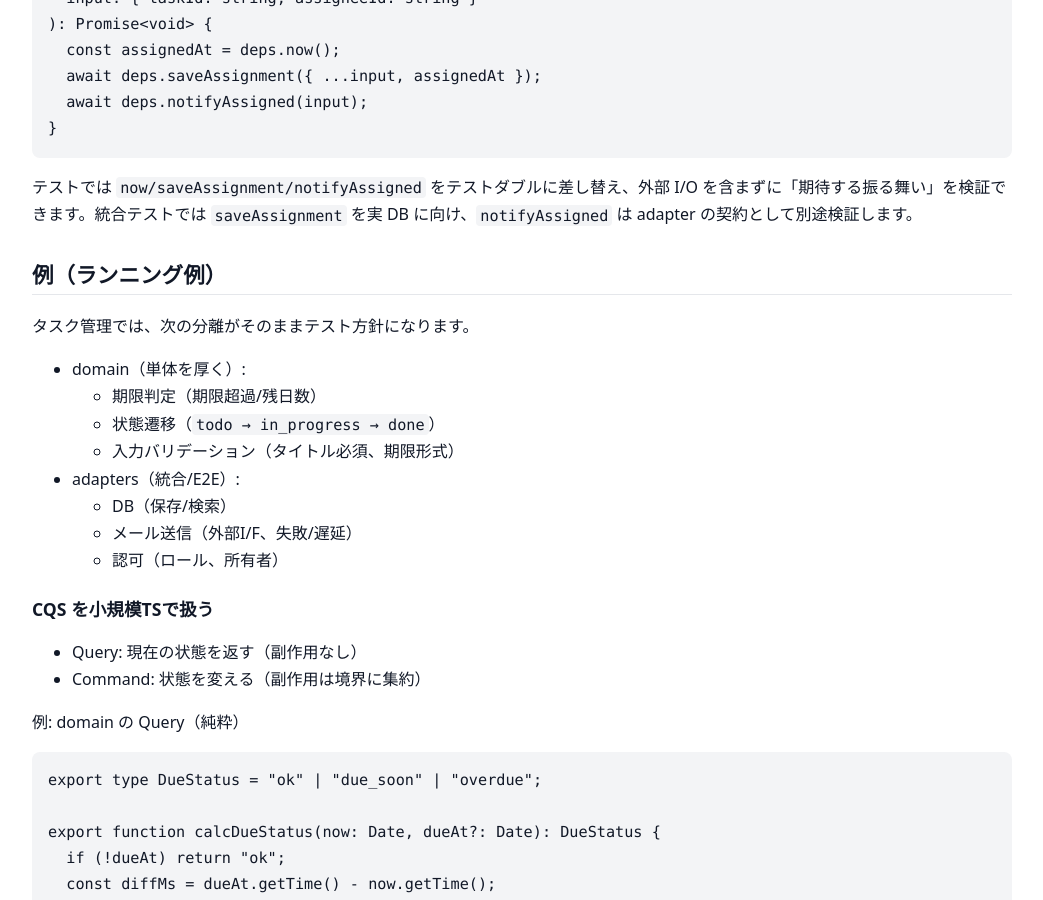
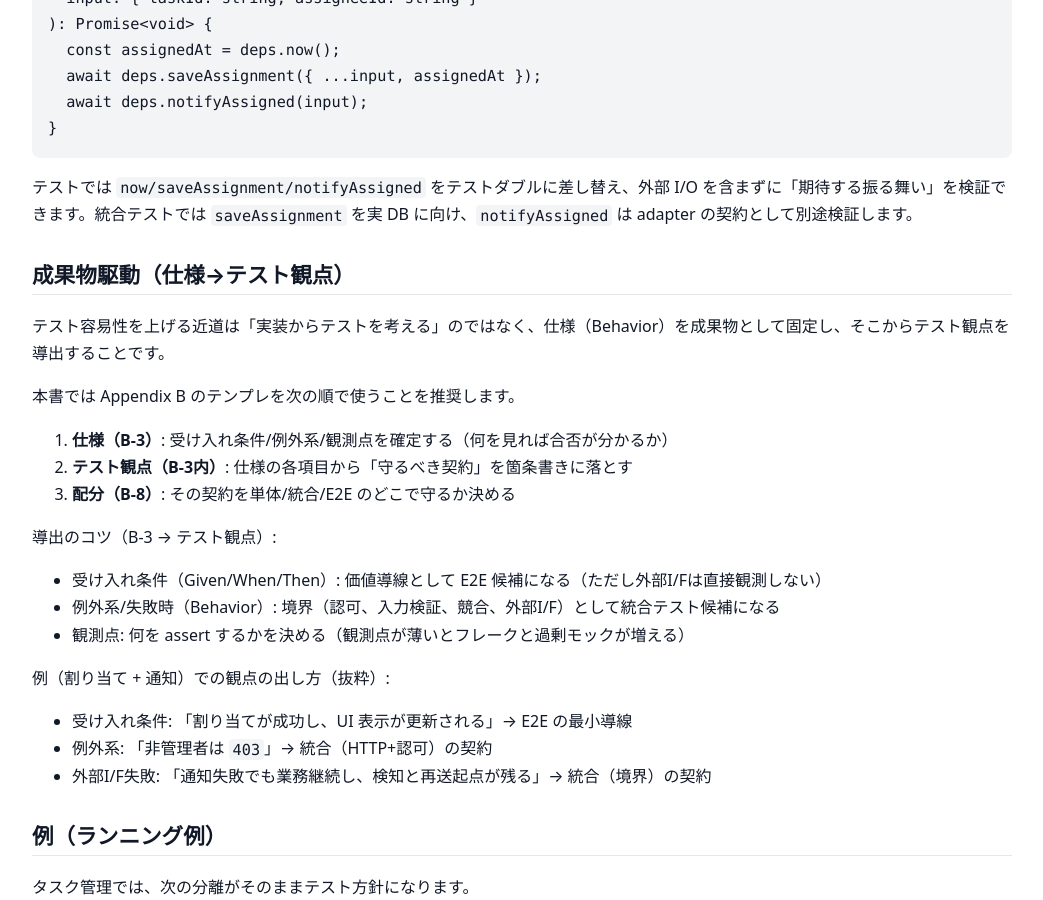
Before and after one commit to itdojp/small-webapp-software-design-book, a Jekyll site: the page built from docs/chapters/05-design-for-testability.md, in a window 1280 px wide and 900 px high, scrolled down 2290 px. Shown: the whole window, without its empty margins (118-1161 px from the left). Built offline with Jekyll 4.4.1, drawn with Linux system fonts in a browser that asks for light colours.

Commit message:
[Content] Issue #33: 仕様→テスト観点→配分の流れを補強

```diff
--- a/docs/chapters/05-design-for-testability.md
+++ b/docs/chapters/05-design-for-testability.md
@@ -96,6 +96,28 @@ export async function assignTask(
 
 テストでは `now/saveAssignment/notifyAssigned` をテストダブルに差し替え、外部 I/O を含まずに「期待する振る舞い」を検証できます。統合テストでは `saveAssignment` を実 DB に向け、`notifyAssigned` は adapter の契約として別途検証します。
 
+## 成果物駆動（仕様→テスト観点）
+
+テスト容易性を上げる近道は「実装からテストを考える」のではなく、仕様（Behavior）を成果物として固定し、そこからテスト観点を導出することです。
+
+本書では Appendix B のテンプレを次の順で使うことを推奨します。
+
+1. **仕様（B-3）**: 受け入れ条件/例外系/観測点を確定する（何を見れば合否が分かるか）
+2. **テスト観点（B-3内）**: 仕様の各項目から「守るべき契約」を箇条書きに落とす
+3. **配分（B-8）**: その契約を単体/統合/E2E のどこで守るか決める
+
+導出のコツ（B-3 → テスト観点）:
+
+- 受け入れ条件（Given/When/Then）: 価値導線として E2E 候補になる（ただし外部I/Fは直接観測しない）
+- 例外系/失敗時（Behavior）: 境界（認可、入力検証、競合、外部I/F）として統合テスト候補になる
+- 観測点: 何を assert するかを決める（観測点が薄いとフレークと過剰モックが増える）
+
+例（割り当て + 通知）での観点の出し方（抜粋）:
+
+- 受け入れ条件: 「割り当てが成功し、UI 表示が更新される」→ E2E の最小導線
+- 例外系: 「非管理者は `403`」→ 統合（HTTP+認可）の契約
+- 外部I/F失敗: 「通知失敗でも業務継続し、検知と再送起点が残る」→ 統合（境界）の契約
+
 ## 例（ランニング例）
 
 タスク管理では、次の分離がそのままテスト方針になります。
```
Also changed, not shown: docs/chapters/06-test-strategy-pyramid.md (+17 -0 lines).
